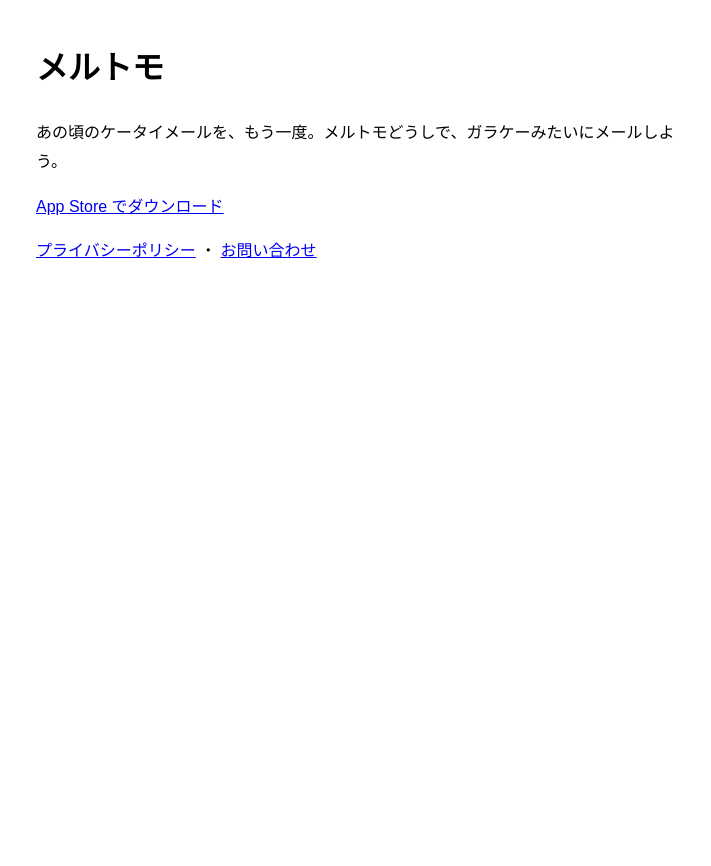
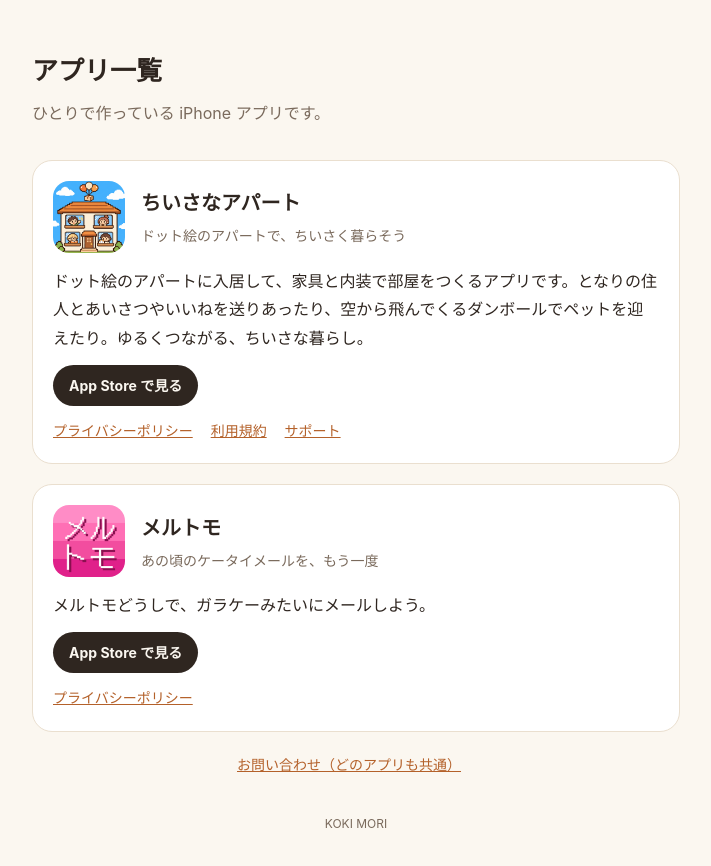
Before and after one commit to morikouki/morikouki.github.io, a plain HTML site: page index.html in a window 1280 px wide. Shown: the whole page, without its empty margins (284-995 px from the left). Before the commit the page ends 800 px from the top, so only its background shows below. Drawn offline with Linux system fonts and the light colour scheme.

Commit message:
共通のアプリ一覧ページ（ちいさなアパート・メルトモ）
Co-Authored-By: Claude Opus 5.5 <noreply@anthropic.com>

```diff
--- a/index.html
+++ b/index.html
@@ -1,11 +1,73 @@
 <!doctype html>
+<html lang="ja">
+<head>
 <meta charset="utf-8">
 <meta name="viewport" content="width=device-width,initial-scale=1">
-<title>メルトモ</title>
-<body style="font-family:sans-serif;max-width:640px;margin:40px auto;padding:0 16px;line-height:1.8">
-<h1>メルトモ</h1>
-<p>あの頃のケータイメールを、もう一度。メルトモどうしで、ガラケーみたいにメールしよう。</p>
-<p><a href="https://apps.apple.com/jp/app/id6832219807">App Store でダウンロード</a></p>
-<p><a href="https://repeated-tarsal-b1a.notion.site/412d66fe4fb3801583d9c1ca8524b9f8">プライバシーポリシー</a> ・
-<a href="https://minnanomannaka.formedge.app/forms/81f0f601-2df3-4354-9516-9fddffa1e848">お問い合わせ</a></p>
+<title>アプリ一覧 | KOKI MORI</title>
+<meta name="description" content="メルトモ・ちいさなアパートの紹介、プライバシーポリシー、お問い合わせ">
+<style>
+  :root { --bg: #FBF7F0; --card: #FFFFFF; --text: #2F2620; --sub: #7A6A5C; --line: #EADFCF; --link: #B4612A; }
+  @media (prefers-color-scheme: dark) {
+    :root { --bg: #1C1916; --card: #26221E; --text: #F2EBE3; --sub: #B5A898; --line: #3A332C; --link: #E39A5E; }
+  }
+  * { box-sizing: border-box; }
+  body { margin: 0; background: var(--bg); color: var(--text);
+         font-family: -apple-system, BlinkMacSystemFont, "Hiragino Sans", "Hiragino Kaku Gothic ProN", sans-serif; line-height: 1.8; }
+  main { max-width: 680px; margin: 0 auto; padding: 48px 16px 64px; }
+  h1 { font-size: 26px; margin: 0 0 4px; }
+  .lead { color: var(--sub); margin: 0 0 32px; }
+  .app { background: var(--card); border: 1px solid var(--line); border-radius: 20px; padding: 20px; margin-bottom: 20px; }
+  .head { display: flex; gap: 16px; align-items: center; }
+  .head img { width: 72px; height: 72px; border-radius: 16px; flex: none; }
+  h2 { font-size: 20px; margin: 0; }
+  .tagline { color: var(--sub); margin: 2px 0 0; font-size: 14px; }
+  .app p.desc { margin: 14px 0 12px; }
+  .store { display: inline-block; background: var(--text); color: var(--bg); text-decoration: none; font-weight: 700;
+           padding: 8px 16px; border-radius: 999px; font-size: 14px; }
+  .links { margin-top: 12px; font-size: 14px; }
+  .links a { color: var(--link); margin-right: 14px; white-space: nowrap; }
+  footer { color: var(--sub); font-size: 12px; text-align: center; margin-top: 36px; }
+</style>
+</head>
+<body>
+<main>
+  <h1>アプリ一覧</h1>
+  <p class="lead">ひとりで作っている iPhone アプリです。</p>
+
+  <section class="app" id="chiisana-apartment">
+    <div class="head">
+      <img src="chiisana-apartment.png" alt="ちいさなアパートのアイコン">
+      <div>
+        <h2>ちいさなアパート</h2>
+        <p class="tagline">ドット絵のアパートで、ちいさく暮らそう</p>
+      </div>
+    </div>
+    <p class="desc">ドット絵のアパートに入居して、家具と内装で部屋をつくるアプリです。となりの住人とあいさつやいいねを送りあったり、空から飛んでくるダンボールでペットを迎えたり。ゆるくつながる、ちいさな暮らし。</p>
+    <a class="store" href="https://apps.apple.com/jp/app/id6834194847">App Store で見る</a>
+    <div class="links">
+      <a href="https://chiisana-apartment.chiisana-apartment-server.workers.dev/privacy">プライバシーポリシー</a>
+      <a href="https://chiisana-apartment.chiisana-apartment-server.workers.dev/terms">利用規約</a>
+      <a href="https://chiisana-apartment.chiisana-apartment-server.workers.dev/support">サポート</a>
+    </div>
+  </section>
+
+  <section class="app" id="merutomo">
+    <div class="head">
+      <img src="merutomo.png" alt="メルトモのアイコン">
+      <div>
+        <h2>メルトモ</h2>
+        <p class="tagline">あの頃のケータイメールを、もう一度</p>
+      </div>
+    </div>
+    <p class="desc">メルトモどうしで、ガラケーみたいにメールしよう。</p>
+    <a class="store" href="https://apps.apple.com/jp/app/id6832219807">App Store で見る</a>
+    <div class="links">
+      <a href="https://repeated-tarsal-b1a.notion.site/412d66fe4fb3801583d9c1ca8524b9f8">プライバシーポリシー</a>
+    </div>
+  </section>
+
+  <p class="links" style="text-align:center"><a href="https://minnanomannaka.formedge.app/forms/81f0f601-2df3-4354-9516-9fddffa1e848">お問い合わせ（どのアプリも共通）</a></p>
+  <footer>KOKI MORI</footer>
+</main>
 </body>
+</html>
```
Also changed, not shown: chiisana-apartment.png (added), merutomo.png (added).
